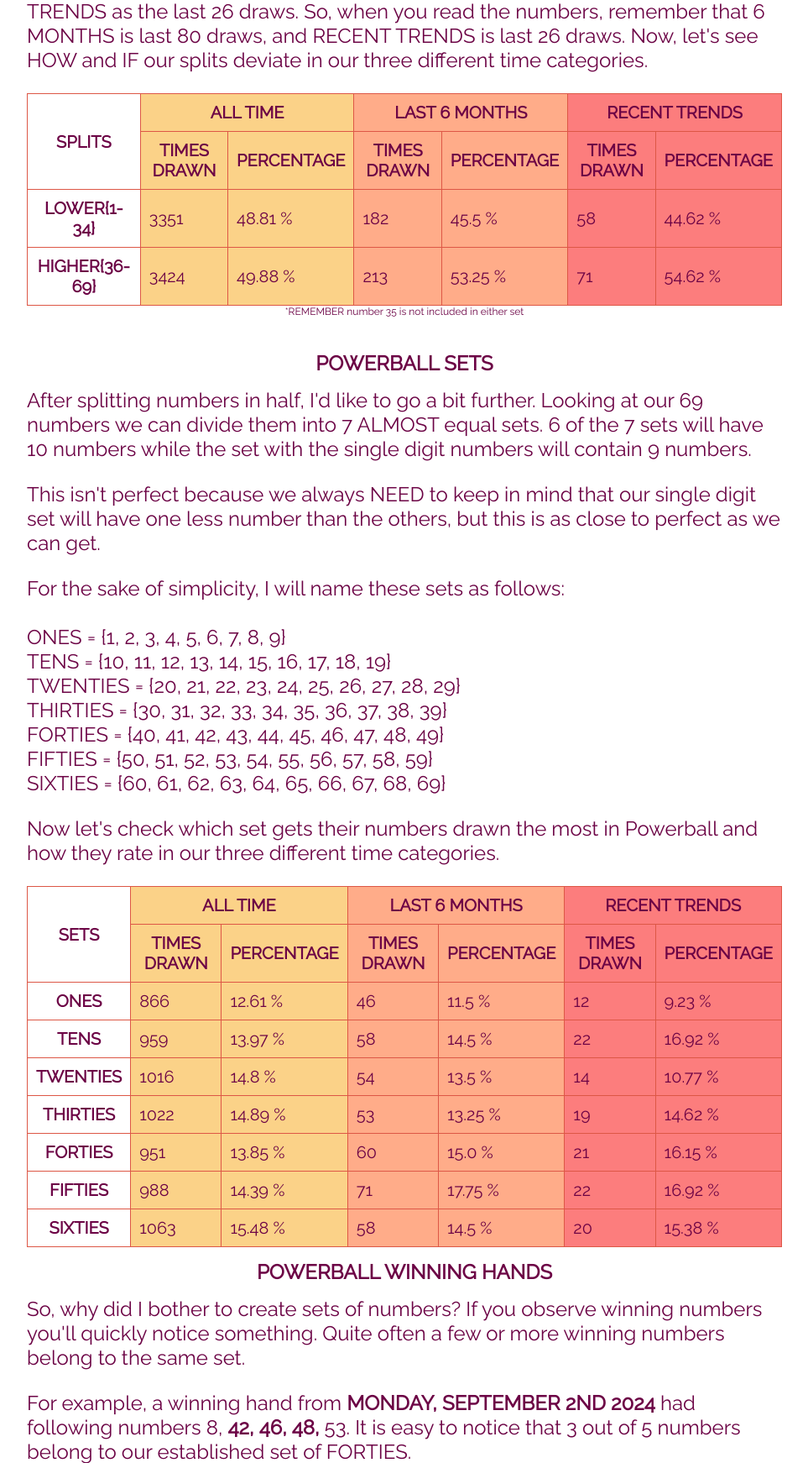
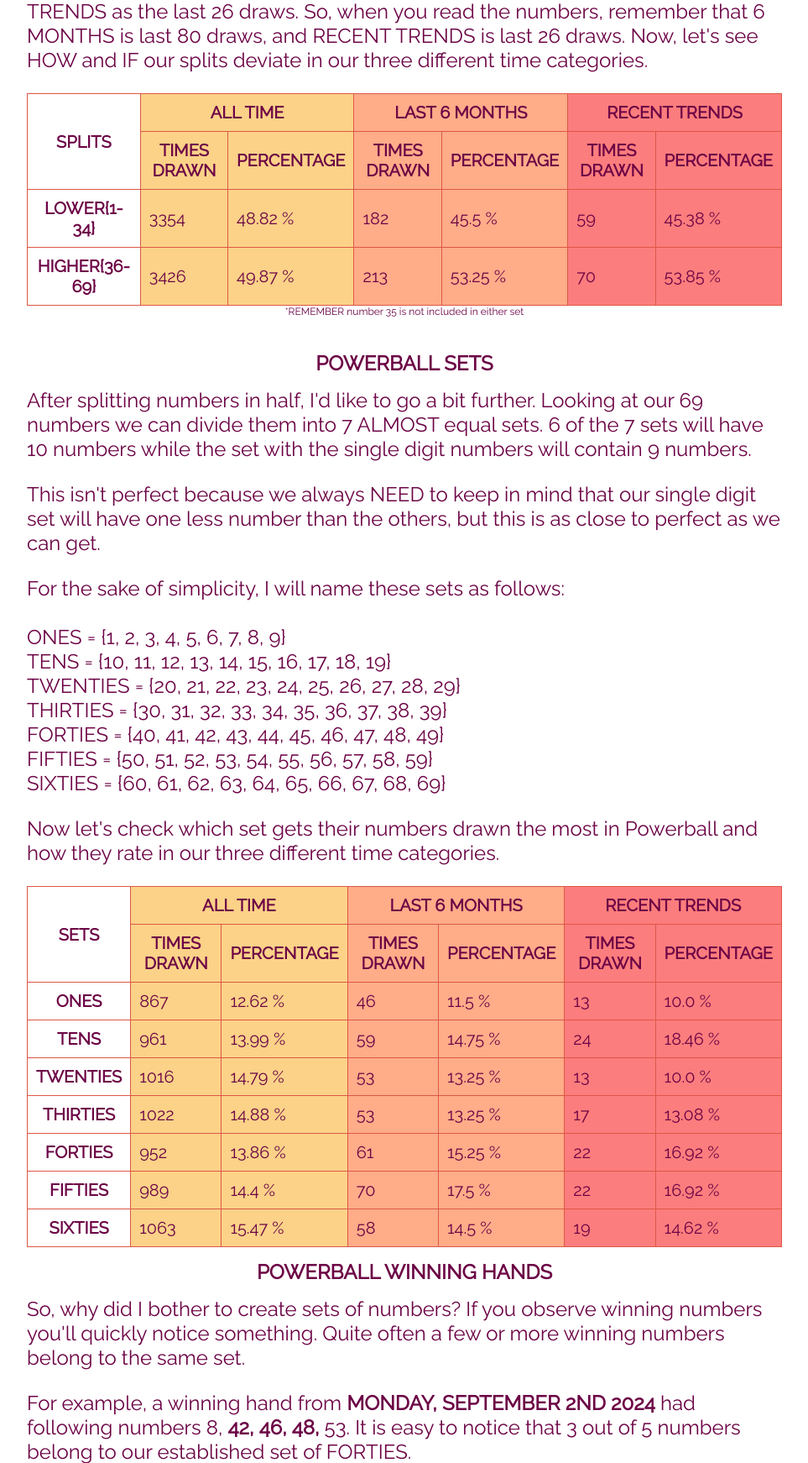
Before and after one commit to sasadjukic/powerball, a Flask app: page /winning_hands_white in a window 1280 px wide. Shown: the part 821-2563 px from the top of the page at 84% size, without its empty margins (158-1121 px from the left). Run offline with Flask 3, Linux system fonts and the light colour scheme.

Commit message:
stats update: jul 12, 2026

```diff
--- a/application/data/matrix_data.py
+++ b/application/data/matrix_data.py
@@ -98,26 +98,26 @@ m_data = {
     ],
     5: [
         [
+            ['07/11/2026','8, 10, 14, 45, 59'],
             ['05/06/2026','18, 27, 51, 65, 68'],
             ['04/06/2026','7, 24, 37, 42, 57'],
             ['02/11/2026','6, 20, 33, 40, 48'],
-            ['01/24/2026','2, 16, 35, 61, 63'],
-            ['09/10/2025','2, 24, 45, 53, 64']
+            ['01/24/2026','2, 16, 35, 61, 63']
          ],
         [
-            285, 174, 67, 67, 48, 21
+            285, 173, 67, 67, 48, 21
          ],
         [
-            6, 5, 4, 5, 4, 5, 6, 4, 2, 2,
-            4, 8, 5, 3, 0, 3, 5, 5, 2, 7,
+            6, 5, 4, 5, 4, 5, 6, 5, 2, 3,
+            4, 8, 5, 4, 0, 3, 5, 5, 2, 7,
             4, 4, 5, 7, 9, 3, 5, 5, 1, 3,
             3, 2, 3, 3, 3, 6, 8, 2, 3, 8,
-            4, 2, 5, 3, 4, 2, 4, 5, 3, 5,
-            4, 5, 8, 4, 1, 1, 4, 4, 2, 4,
+            4, 2, 5, 3, 5, 2, 4, 5, 3, 5,
+            4, 5, 8, 4, 1, 1, 4, 4, 3, 4,
             3, 5, 5, 5, 5, 8, 4, 6, 3
          ],
         [
-            9, 29, 10, 8, 1, 1, 0
+            9, 30, 10, 8, 1, 1, 0
         ]
     ],
     6: [
--- a/application/data/powerball.csv
+++ b/application/data/powerball.csv
@@ -1372,3 +1372,4 @@ Draw Date,Winning Numbers,Red Ball,Multiplier
 07/04/2026,17 38 46 50 69,20,2
 07/06/2026,17 44 63 66 67,4,2
 07/08/2026,12 29 37 43 55,18,4
+07/11/2026,8 10 14 45 59,5,2
--- a/application/main/routes.py
+++ b/application/main/routes.py
@@ -132,19 +132,19 @@ def search():
 @powerball.route('/winning_hands_white', methods=['POST', 'GET'])
 def winning_hands_white():
     splits = {
-              'all-time': [3351, 3424, 6865],
+              'all-time': [3354, 3426, 6870],
               'six-months': [182, 213, 400],
-              'recent-trends': [58, 71, 130]
+              'recent-trends': [59, 70, 130]
             }
 
     sets = {
-            'all-time' : [866, 959, 1016, 1022, 951, 988, 1063, 6865],
-            'six-months' : [46, 58, 54, 53, 60, 71, 58, 400],
-            'recent-trends' : [12, 22, 14, 19, 21, 22, 20, 130]
+            'all-time' : [867, 961, 1016, 1022, 952, 989, 1063, 6870],
+            'six-months' : [46, 59, 53, 53, 61, 70, 58, 400],
+            'recent-trends' : [13, 24, 13, 17, 22, 22, 19, 130]
     }
 
     winning_hands = {
-                     'singles': [231, 16, 7], 'pairs': [711, 43, 12],
+                     'singles': [231, 16, 7], 'pairs': [712, 43, 12],
                      'two_pairs': [255, 13, 5], 'three_of_set': [144, 6, 2],
                      'full_house': [21, 1, 0], 'poker': [11, 1, 0], 'flush': [0, 0, 0]
                      }
@@ -153,8 +153,8 @@ def winning_hands_white():
     total_winning_hands_recent = sum(values[2] for values in winning_hands.values())
 
     pair_count = {
-                  1: [82, 4, 1], 10: [92, 6, 1], 20: [120, 5, 0], 30: [107, 2, 1],
-                  40: [90, 9, 4], 50: [104, 9, 3], 60: [115, 8, 2]
+                  1: [82, 4, 1], 10: [93, 7, 2], 20: [120, 5, 0], 30: [107, 2, 0],
+                  40: [90, 9, 4], 50: [104, 8, 3], 60: [115, 8, 2]
                 }
     total_pairs = sum(values[0] for values in pair_count.values())
     total_pairs_6 = sum(values[1] for values in pair_count.values())
@@ -176,14 +176,14 @@ def winning_hands_white():
 @powerball.route('/winning_hands_red', methods=['POST', 'GET'])
 def winning_hands_red():
     splits = {
-              'all-time': [678, 695, 1373],
-              'six-months': [42, 38, 80],
+              'all-time': [679, 695, 1374],
+              'six-months': [43, 37, 80],
               'recent-trends': [14, 12, 26]
             }
 
     sets = {
-            'all-time' : [484, 497, 392, 1373],
-            'six-months' : [27, 31, 22, 80],
+            'all-time' : [485, 497, 392, 1374],
+            'six-months' : [28, 30, 22, 80],
             'recent-trends' : [6, 15, 5, 26]
            }
 
@@ -195,33 +195,33 @@ def winning_hands_red():
 @powerball.route('/trends', methods=['POST', 'GET'])
 def trends():
     white_numbers_6 = [
-                       1, 5, 9, 5, 6, 8, 5, 4, 3, 4,
-                       5, 4, 5, 7, 2, 9, 8, 8, 6, 4,
-                       9, 3, 3, 7, 4, 3, 8, 9, 4, 8,
+                       1, 5, 9, 4, 6, 8, 5, 5, 3, 5,
+                       5, 4, 5, 8, 2, 9, 8, 7, 6, 4,
+                       9, 3, 3, 6, 4, 3, 8, 9, 4, 8,
                        7, 3, 3, 3, 5, 8, 7, 6, 3, 4,
-                       6, 9, 7, 5, 3, 5, 8, 7, 6, 6,
-                       7, 10, 5, 3, 8, 10, 8, 7, 7, 8,
+                       6, 9, 7, 5, 4, 5, 8, 7, 6, 6,
+                       6, 10, 5, 3, 8, 9, 8, 7, 8, 8,
                        5, 3, 10, 12, 7, 4, 3, 4, 2
                     ]
 
     white_numbers_trends = [
-                        1, 2, 4, 2, 1, 1, 0, 1, 0, 2,
-                        0, 2, 3, 4, 0, 6, 4, 0, 1, 1,
-                        3, 1, 0, 2, 1, 2, 1, 2, 1, 3,
-                        3, 2, 0, 2, 1, 0, 3, 4, 1, 1,
-                        2, 1, 2, 5, 1, 2, 1, 4, 2, 3,
-                        1, 2, 3, 0, 4, 2, 3, 1, 3, 3,
-                        2, 1, 1, 4, 2, 3, 2, 1, 1
+                        1, 2, 4, 2, 1, 1, 0, 2, 0, 3,
+                        0, 2, 3, 5, 0, 6, 4, 0, 1, 1,
+                        3, 1, 0, 1, 1, 2, 1, 2, 1, 2,
+                        3, 2, 0, 2, 1, 0, 2, 4, 1, 1,
+                        2, 1, 2, 5, 2, 2, 1, 4, 2, 3,
+                        1, 2, 3, 0, 4, 1, 3, 1, 4, 3,
+                        2, 1, 1, 3, 2, 3, 2, 1, 1
                     ]
 
     red_numbers_6 = [
-                     5, 4, 4, 3, 4, 6, 1, 0, 0, 2,
-                     3, 6, 4, 7, 5, 0, 1, 3, 0, 5,
+                     5, 4, 4, 3, 5, 6, 1, 0, 0, 2,
+                     3, 6, 4, 6, 5, 0, 1, 3, 0, 5,
                      2, 1, 4, 4, 2, 4
                     ]
 
     red_numbers_trends = [
-                          0, 1, 2, 1, 0, 1, 1, 0, 0, 1,
+                          0, 1, 2, 1, 1, 1, 0, 0, 0, 1,
                           1, 4, 2, 3, 2, 0, 0, 2, 0, 2,
                           0, 0, 1, 0, 1, 1
                          ]
@@ -253,18 +253,18 @@ def fun_facts():
 def probabilities():
     draw = next_draw().strftime('%m-%d-%Y')
     white_numbers = [
-                     6.77, 7.11, 8.39, 6.85, 6.36, 7.78, 7.78, 6.63, 6.80, 6.50,
-                     7.18, 7.69, 5.43, 6.31, 6.67, 7.43, 7.47, 7.43, 7.19, 7.09,
-                     8.85, 6.39, 8.27, 6.91, 6.26, 5.68, 8.45, 8.52, 6.09, 7.60,
-                     6.97, 9.18, 8.66, 6.09, 6.72, 7.90, 8.00, 6.48, 7.53, 7.28,
-                     6.60, 7.06, 7.00, 7.73, 7.36, 5.95, 7.87, 6.75, 6.15, 7.31,
-                     6.09, 8.15, 7.78, 6.71, 6.67, 7.32, 7.38, 6.85, 7.31, 6.79,
-                     9.34, 8.04, 8.23, 9.00, 6.35, 6.85, 7.61, 7.05, 8.01
+                     6.25, 7.34, 7.82, 6.91, 6.66, 7.44, 6.55, 6.62, 6.55, 6.53,
+                     7.68, 7.45, 5.79, 7.09, 6.72, 7.68, 7.19, 7.47, 7.57, 7.49,
+                     9.54, 6.81, 8.30, 7.06, 5.88, 5.51, 8.67, 8.72, 6.46, 7.44,
+                     6.98, 8.10, 8.30, 5.94, 6.49, 8.62, 7.76, 6.25, 8.01, 7.53,
+                     6.41, 6.58, 7.35, 7.70, 7.76, 6.12, 7.84, 5.97, 5.67, 6.93,
+                     6.87, 8.13, 7.90, 6.59, 6.93, 6.77, 6.47, 6.77, 7.89, 7.28,
+                     9.25, 7.89, 8.04, 9.25, 6.42, 7.36, 7.12, 7.10, 8.47
                      ]
     red_numbers = [
-                   3.91, 3.75, 3.83, 4.64, 4.59, 3.51, 3.59, 3.09, 4.06, 3.14,
-                   3.72, 3.44, 3.87, 4.88, 3.02, 2.84, 3.01, 4.53, 3.66, 4.53,
-                   4.28, 3.33, 3.85, 4.71, 4.19, 4.03
+                   4.08, 3.80, 3.94, 4.96, 4.46, 3.77, 3.30, 3.51, 3.86, 3.17,
+                   3.58, 3.42, 3.65, 4.63, 3.35, 2.90, 3.12, 4.29, 3.70, 3.93,
+                   4.51, 3.65, 3.76, 4.75, 4.18, 3.73
                    ]
     return render_template('probabilities.html',
                             draw=draw,
@@ -276,13 +276,13 @@ def probabilities():
 def predictions():
     draw = next_draw().strftime('%m-%d-%Y')
     white_numbers = [
-                     [4, 7, 23, 52, 66],
-                     [1, 6, 16, 18, 44],
-                     [3, 8, 38, 45, 47],
-                     [14, 18, 27, 60, 61],
-                     [16, 19, 20, 35, 38]
+                     [11, 28, 35, 51, 69],
+                     [6, 19, 49, 65, 67],
+                     [2, 19, 21, 33, 58],
+                     [10, 11, 27, 28, 50],
+                     [1, 3, 13, 14, 56]
                      ]
-    red_numbers = [2, 7, 14, 20, 21]
+    red_numbers = [2, 9, 11, 16, 20]
     return render_template('predictions.html',
                             draw=draw,
                             white_numbers=white_numbers,
--- a/application/templates/winning_hands.html
+++ b/application/templates/winning_hands.html
@@ -268,7 +268,7 @@
                     <td class="six-months">{{ (winning_hands['pairs'][1]/total_winning_hands_6 * 100)|round(2) }} %</td>
                     <td class="recent-trends">{{ winning_hands['pairs'][2] }}</td>
                     <td class="recent-trends">{{ (winning_hands['pairs'][2]/total_winning_hands_recent * 100)|round(2) }} %</td>
-                    <td class="extra-info">07-01-2026</td>
+                    <td class="extra-info">07-11-2026</td>
                     <td class="extra-info">Twenties</td>
                 </tr>
                 <tr>
@@ -377,7 +377,7 @@
                     <td class="six-months">{{ (pair_count[10][1]/total_pairs_6 * 100)|round(2) }} %</td>
                     <td class="recent-trends">{{ pair_count[10][2] }}</td>
                     <td class="recent-trends">{{ (pair_count[10][2]/total_pairs_recent * 100)|round(2) }} %</td>
-                    <td class="extra-info">06-03-2026</td>
+                    <td class="extra-info">07-11-2026</td>
                 </tr>
                 <tr>
                     <th scope="row">Twenties</th>
```
